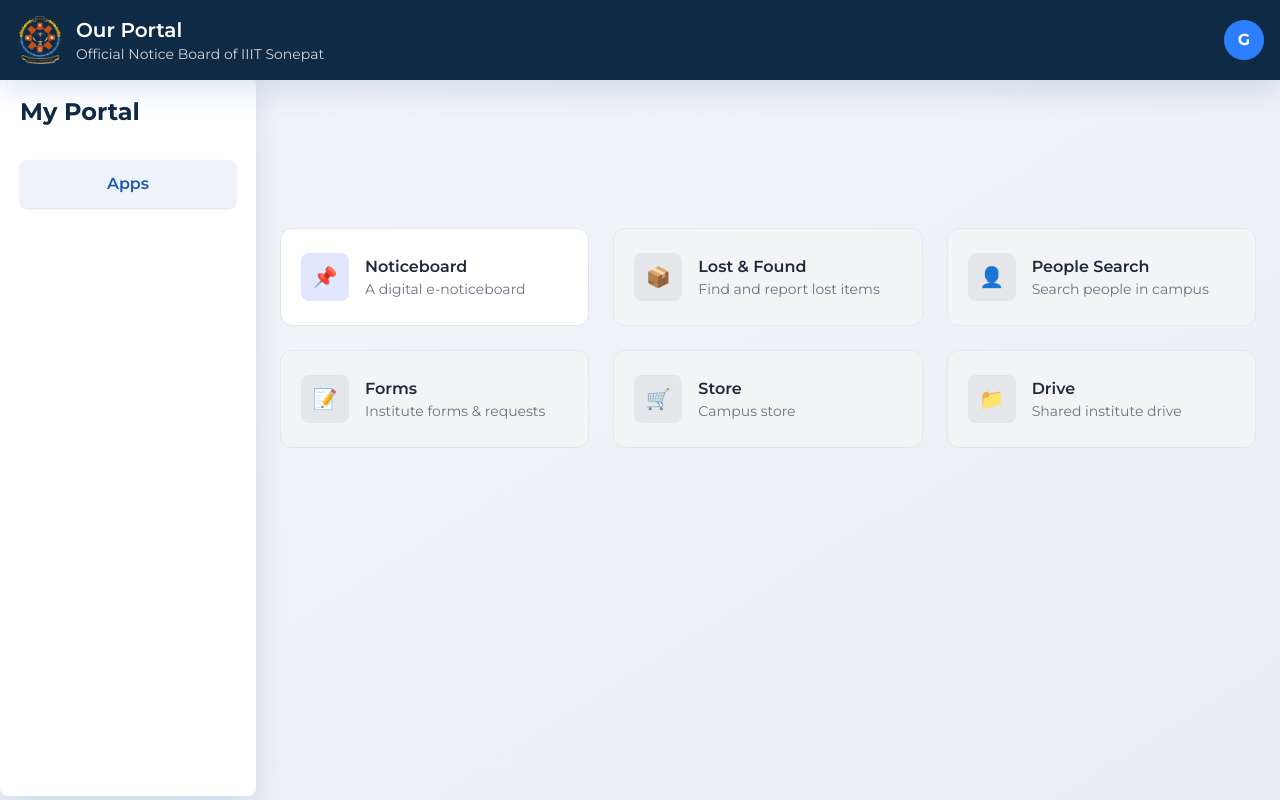
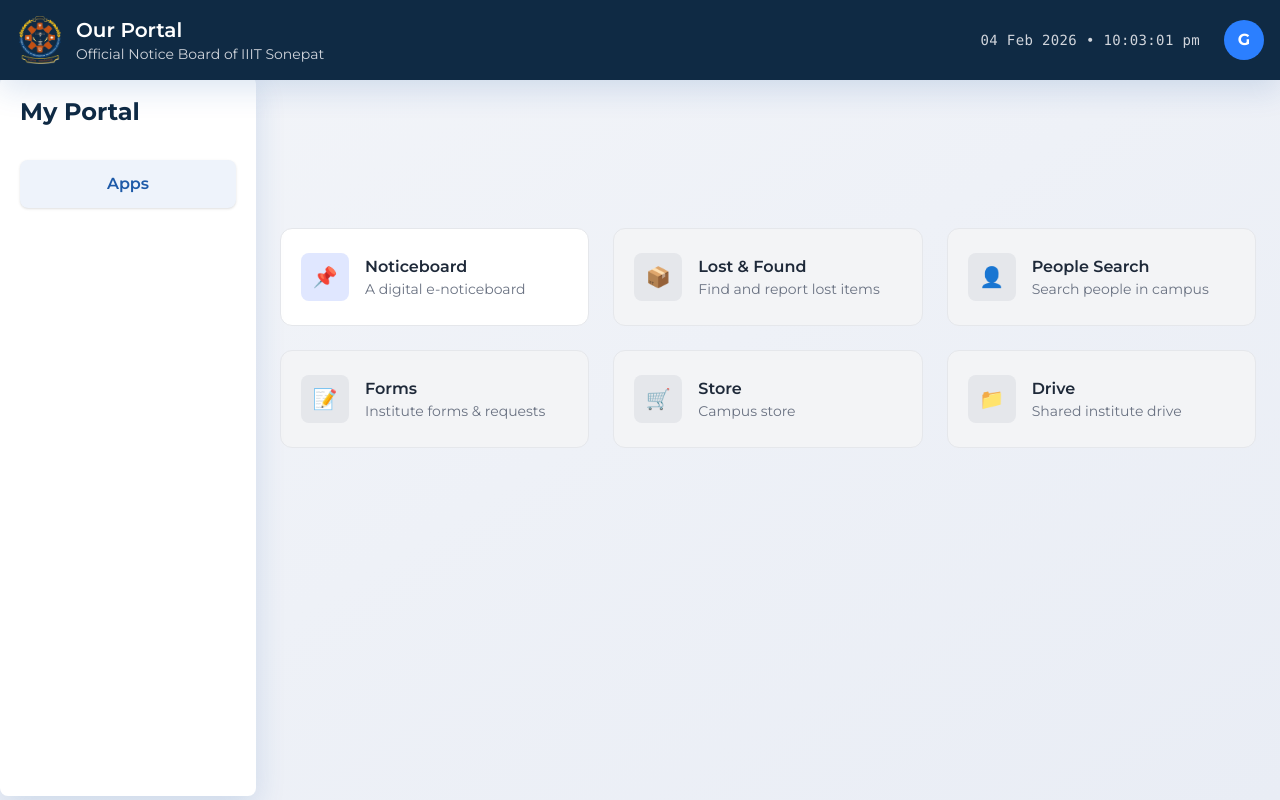
Before and after one commit to Chhatarapati-Chandril/Notice-board, a React (Vite) app in the folder frontend/: page /home in a window 1280 px wide. Built offline with nearby package versions, Linux system fonts and the light colour scheme; no server answers; sample sign-in values are in the browser's storage.

Commit message:
added day, date and time feature

```diff
--- a/frontend/src/components/HomeNav.jsx
+++ b/frontend/src/components/HomeNav.jsx
@@ -1,12 +1,15 @@
 import React from "react";
 import logo from "../assets/logo.png";
 import ProfileMenu from "./ProfileMenu";
+import LiveDateTime from "./LiveDateTime";
 
-export default function HomeNav({ title = "Our Portal", subtitle = "Official Notice Board of IIIT Sonepat" }) {
+export default function HomeNav({
+  title = "Our Portal",
+  subtitle = "Official Notice Board of IIIT Sonepat",
+}) {
   return (
     <nav className="w-full bg-[#0f2a44] fixed top-0 z-20 shadow-[0_10px_30px_rgba(30,90,168,0.15)]">
       <div className="flex justify-between items-center h-20 px-4">
-
         {/* LEFT */}
         <div className="flex items-center gap-3">
           <img
@@ -21,7 +24,11 @@ export default function HomeNav({ title = "Our Portal", subtitle = "Official Not
         </div>
 
         {/* RIGHT */}
-        <ProfileMenu />
+        {/* RIGHT */}
+        <div className="flex items-center gap-6">
+          <LiveDateTime />
+          <ProfileMenu />
+        </div>
       </div>
     </nav>
   );
--- /dev/null
+++ b/frontend/src/components/LiveDateTime.jsx
@@ -0,0 +1,37 @@
+import { useEffect, useState } from "react";
+
+export default function LiveDateTime() {
+  const [time, setTime] = useState(getFormatted());
+
+  function getFormatted() {
+    const now = new Date();
+
+    const date = now.toLocaleDateString("en-GB", {
+      day: "2-digit",
+      month: "short",
+      year: "numeric",
+    });
+
+    const clock = now.toLocaleTimeString("en-IN", {
+      hour: "2-digit",
+      minute: "2-digit",
+      second: "2-digit",
+    });
+
+    return `${date} • ${clock}`;
+  }
+
+  useEffect(() => {
+    const interval = setInterval(() => {
+      setTime(getFormatted());
+    }, 1000);
+
+    return () => clearInterval(interval);
+  }, []);
+
+  return (
+    <div className="hidden md:block text-gray-300 text-sm font-mono tracking-wide">
+      {time}
+    </div>
+  );
+}
```
